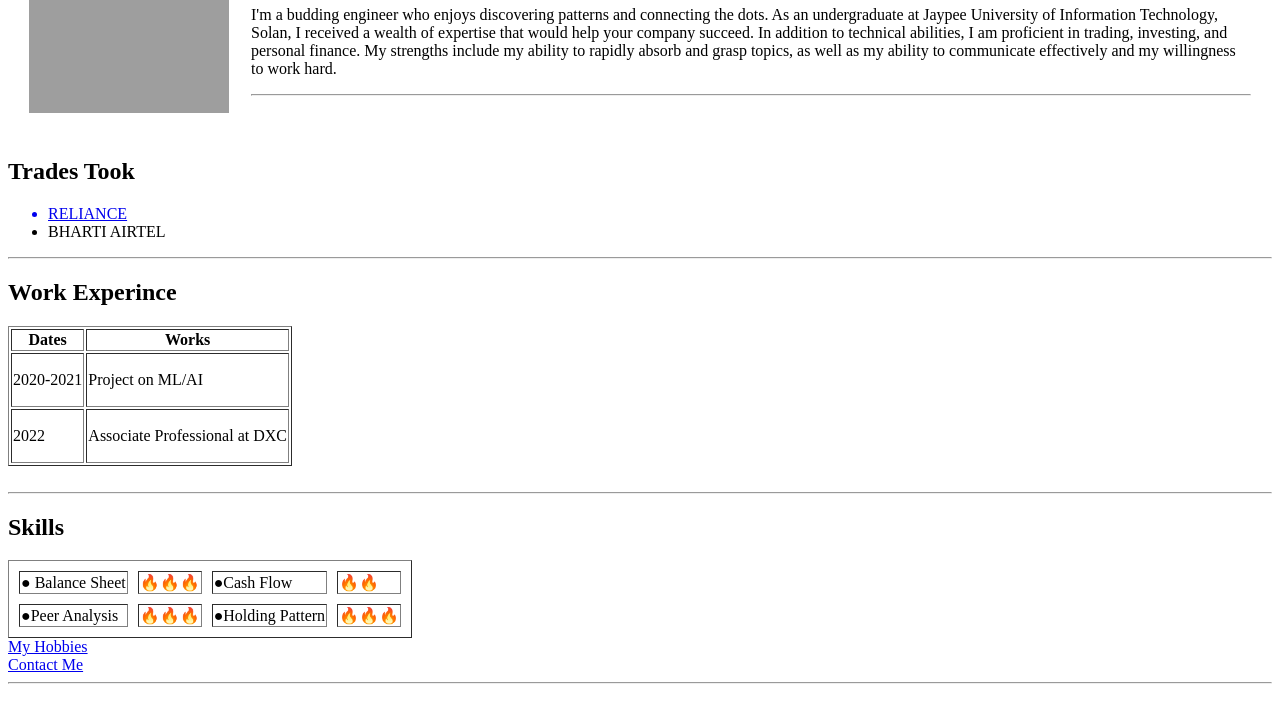
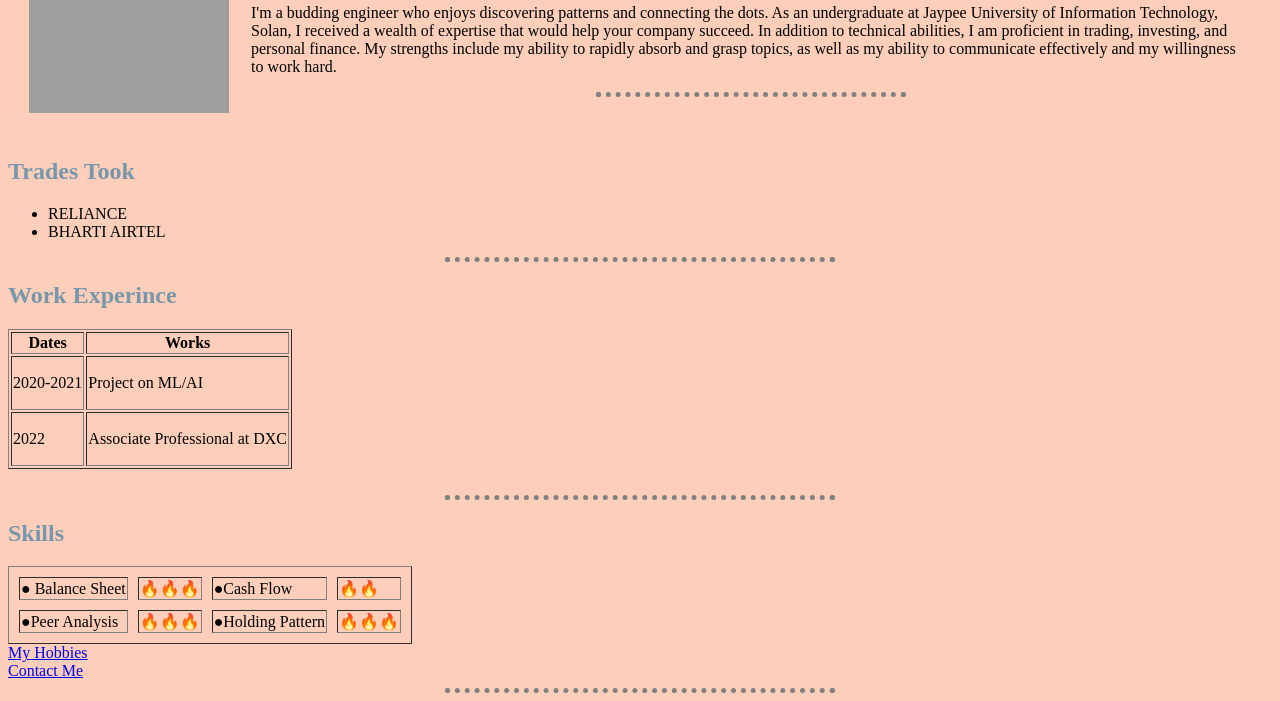
Before and after one commit to Vatsal2703/cv, a plain HTML site: page index.html in a window 1280 px wide. Shown: the part 116-817 px from the top of the page. Drawn offline with Linux system fonts and the light colour scheme; files that its build step writes are made by us from their sources; grey boxes are pictures that could not be loaded.

Commit message:
Update index.html

```diff
--- a/index.html
+++ b/index.html
@@ -4,7 +4,7 @@
 <head>
     <meta charset="UTF-8">
     <title>Vatsal Personal Site</title>
-    <link rel="stylesheet" href="/HTML_Personal Site/css/styles.css">
+    <link rel="stylesheet" href="cv/css/styles.css">
 <body>
     <table cellspacing="20">
         <tr>
@@ -24,7 +24,7 @@
  <h2>Trades Took</h2>
  <ul>
     <!--<img src="images/concor.png">-->
-     <a href="https://kite.zerodha.com/chart/ext/tvc/NSE/RELIANCE/738561"><li>RELIANCE</li></a>
+     <li>RELIANCE</li></a>
      <li>BHARTI AIRTEL</li>
 </ul>
 <hr>
```
